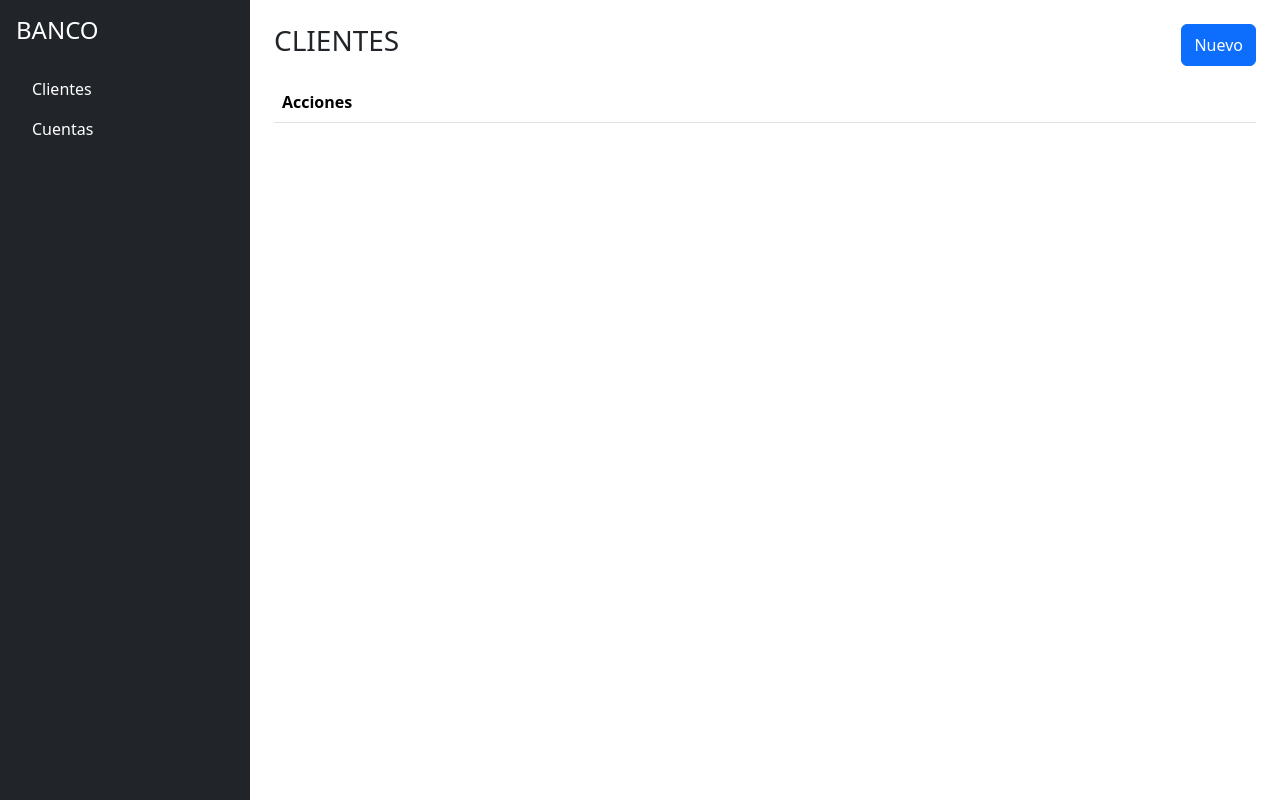
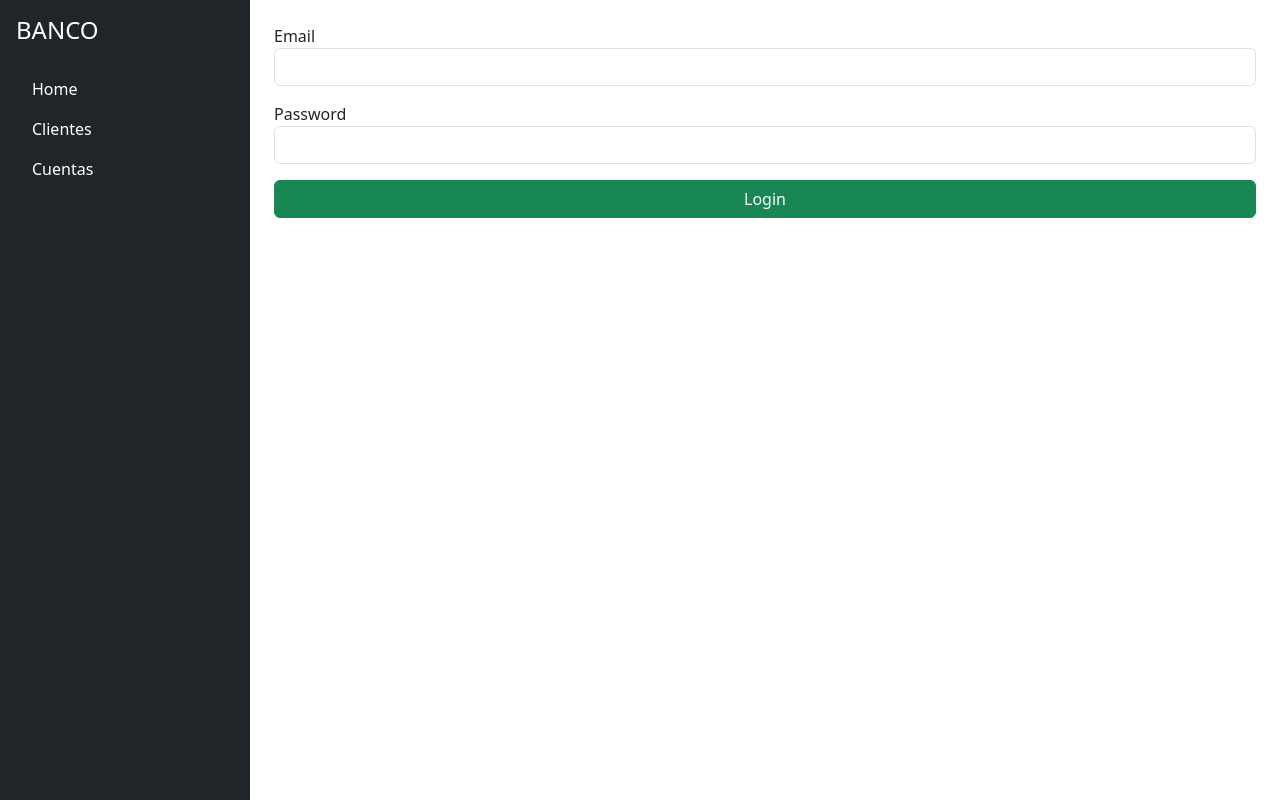
Before and after one commit to fernandogh7508/sistemaBC, a plain HTML site: page index.html in a window 1280 px wide. Drawn offline with nearby package versions, Linux system fonts and the light colour scheme.

Commit message:
Add Home navigation link and implement HomeForm for user login

```diff
--- a/index.html
+++ b/index.html
@@ -13,6 +13,7 @@
   <div class="bg-dark text-white p-3 vh-100" style="width:250px;">
     <h4>BANCO</h4>
     <ul class="nav flex-column mt-4">
+        <li><a href="#" class="nav-link text-white menu-item active" data-page="Home">Home</a></li>
       <li><a href="#" class="nav-link text-white menu-item active" data-page="clientes">Clientes</a></li>
       <li><a href="#" class="nav-link text-white menu-item" data-page="cuentas">Cuentas</a></li>
     </ul>
--- a/js/app.js
+++ b/js/app.js
@@ -1,10 +1,10 @@
 import { initDB, getDB, saveDB } from "./storage.js";
-import { renderTable, renderForm } from "./ui.js";
+import { renderTable, renderForm ,HomeForm} from "./ui.js";
 
 const content = document.getElementById("content");
 const modal = new bootstrap.Modal(document.getElementById("formModal"));
 
-let currentPage = "clientes";
+let currentPage = "Home";
 
 initDB();
 renderPage(currentPage);
@@ -12,14 +12,16 @@ renderPage(currentPage);
 function renderPage(page) {
     currentPage = page;
     setActiveMenu(page);
-
+if(page!="Home"){
     const db = getDB();
     content.innerHTML = renderTable(
         page.toUpperCase(),
         db[page],
         Object.keys(db[page][0] || {}).filter(k => k !== "id"),
         page
-    );
+    );}else{
+         content.innerHTML =HomeForm();
+    }
 }
 
 function setActiveMenu(page) {
@@ -84,7 +86,8 @@ function saveItem() {
         item = {
             id: id || Date.now(),
             nombre: document.getElementById("nombre").value,
-            email: document.getElementById("email").value
+            email: document.getElementById("email").value,
+            contrasena: document.getElementById("contrasena").value,
         };
     }
 
--- a/js/ui.js
+++ b/js/ui.js
@@ -64,6 +64,12 @@ export function renderForm(entity, item = {}) {
                     id="email"
                     value="${item.email || ""}">
             </div>
+            <div class="mb-3">
+                <label>Contraseña</label>
+                <input class="form-control"
+                    id="contrasena"
+                    value="${item.contrasena || ""}">
+            </div>
 
             <button class="btn btn-success w-100" id="saveBtn">
                 Guardar
@@ -107,4 +113,28 @@ export function renderForm(entity, item = {}) {
             </button>
         `;
     }
+
+
 }
+/*============================Home============================*/
+ export function HomeForm() {
+
+        return `
+
+            <div class="mb-3">
+                <label>Email</label>
+                <input class="form-control"
+                    id="Email">
+            </div>
+
+            <div class="mb-3">
+                <label>Password</label>
+                <input class="form-control"
+                    id="Password">
+            </div>
+
+            <button class="btn btn-success w-100" id="saveBtn">
+                Login
+            </button>
+        `;
+    }
```
